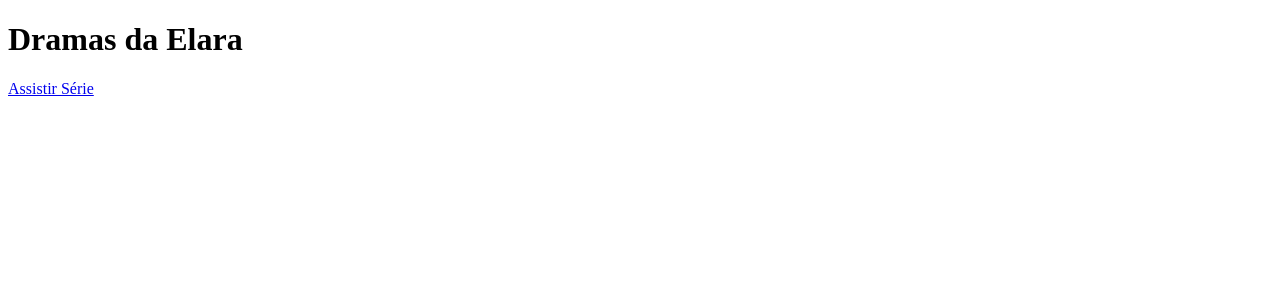
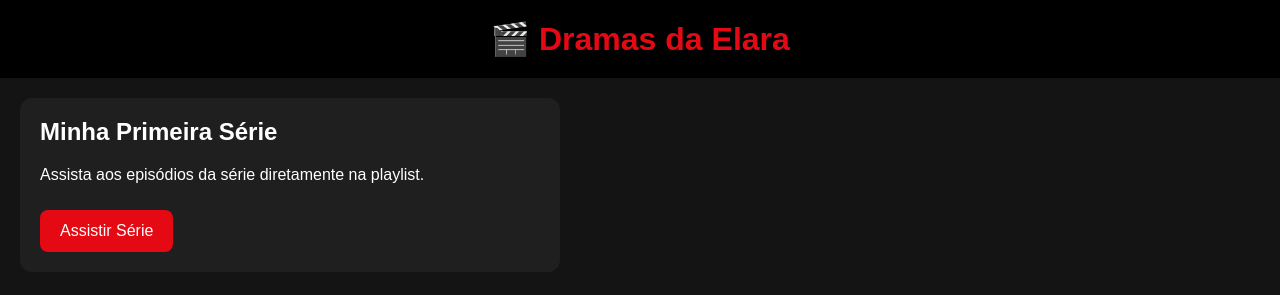
Before and after one commit to viagensfamiliapadilha/dramas-elara, a plain HTML site: page index.html in a window 1280 px wide. Drawn offline with Linux system fonts and the light colour scheme.

Commit message:
Update index.html

```diff
--- a/index.html
+++ b/index.html
@@ -1,14 +1,81 @@
 <!DOCTYPE html>
 <html lang="pt-BR">
 <head>
-  <meta charset="UTF-8">
-  <title>Dramas da Elara</title>
+<meta charset="UTF-8">
+<meta name="viewport" content="width=device-width, initial-scale=1.0">
+<title>Dramas da Elara</title>
+
+<style>
+body{
+    margin:0;
+    background:#141414;
+    color:white;
+    font-family:Arial,sans-serif;
+}
+
+header{
+    background:#000;
+    padding:20px;
+    text-align:center;
+    font-size:32px;
+    font-weight:bold;
+    color:#e50914;
+}
+
+.container{
+    padding:20px;
+}
+
+.card{
+    background:#1f1f1f;
+    border-radius:12px;
+    padding:20px;
+    max-width:500px;
+}
+
+.card h2{
+    margin-top:0;
+}
+
+.botao{
+    display:inline-block;
+    background:#e50914;
+    color:white;
+    text-decoration:none;
+    padding:12px 20px;
+    border-radius:8px;
+    margin-top:10px;
+}
+
+.botao:hover{
+    background:#ff2230;
+}
+</style>
 </head>
+
 <body>
-  <h1>Dramas da Elara</h1>
 
-  <a href="https://youtube.com/playlist?list=PLXYb9oWBjazY&si=ON1-RsXPBQSQA_Sy">
-    Assistir Série
-  </a>
+<header>
+🎬 Dramas da Elara
+</header>
+
+<div class="container">
+
+<div class="card">
+<h2>Minha Primeira Série</h2>
+
+<p>
+Assista aos episódios da série diretamente na playlist.
+</p>
+
+<a class="botao"
+href="https://www.youtube.com/playlist?list=PLXYb9oWBjazY">
+Assistir Série
+</a>
+
+</div>
+
+</div>
+
 </body>
 </html>
```
